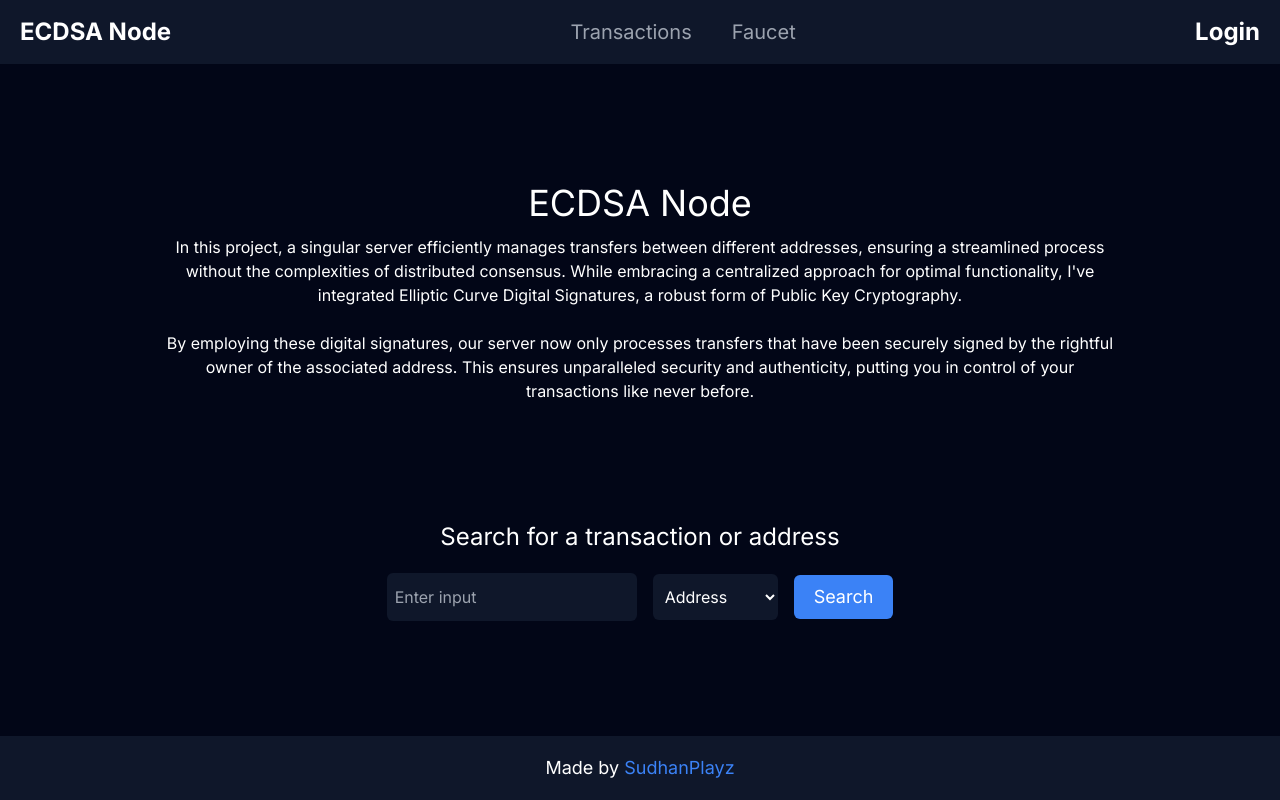
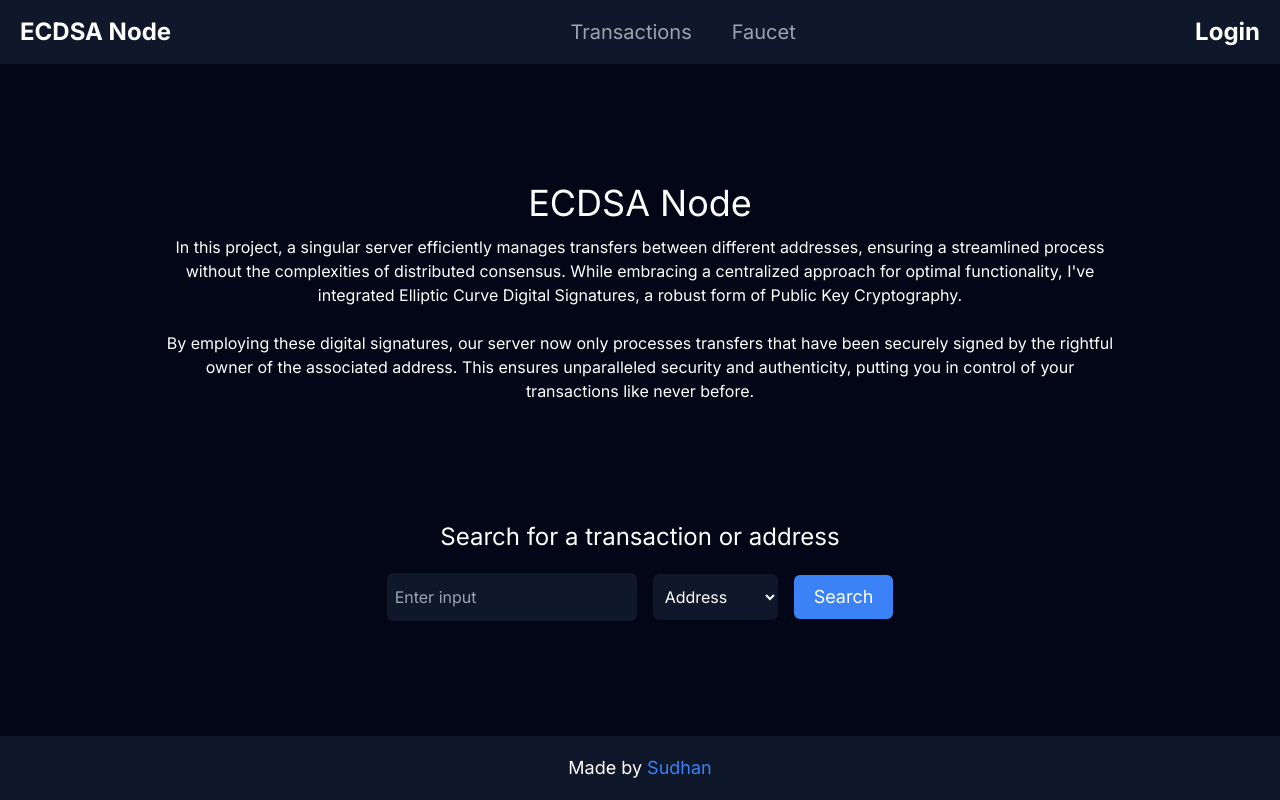
Before and after one commit to SudhanPlayz/ECDSA-Node, a Next.js app: page / in a window 1280 px wide. Built offline with nearby package versions, Linux system fonts and the light colour scheme.

Commit message:
Update author name in Footer component

```diff
--- a/components/Footer.tsx
+++ b/components/Footer.tsx
@@ -1,7 +1,7 @@
 export default function Footer() {
     return (
         <footer className="flex flex-row justify-center items-center bg-slate-900 h-16 w-screen">
-            <p className="text-white text-lg">Made by <a href="https://github.com/SudhanPlayz" className="text-blue-500 hover:underline">SudhanPlayz</a></p>
+            <p className="text-white text-lg">Made by <a href="https://github.com/SudhanPlayz" className="text-blue-500 hover:underline">Sudhan</a></p>
         </footer>
     )
 }
```
